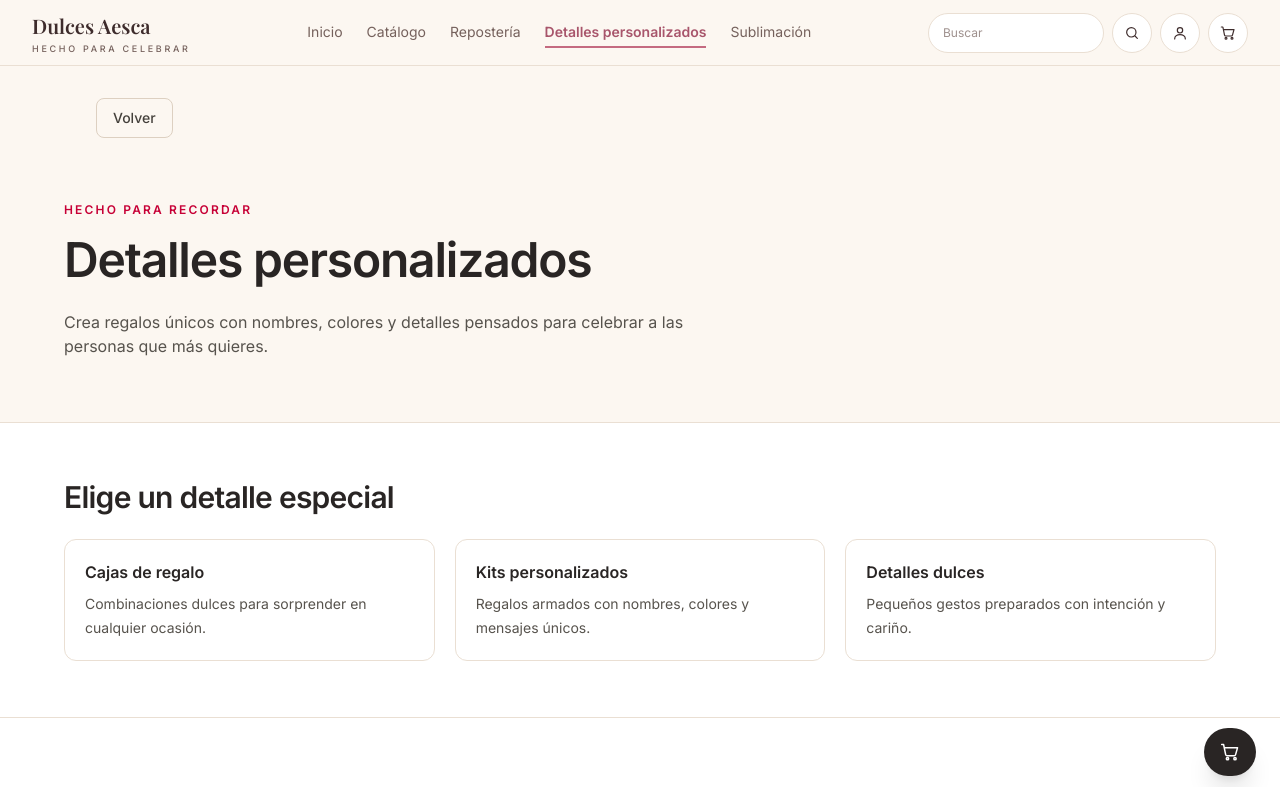
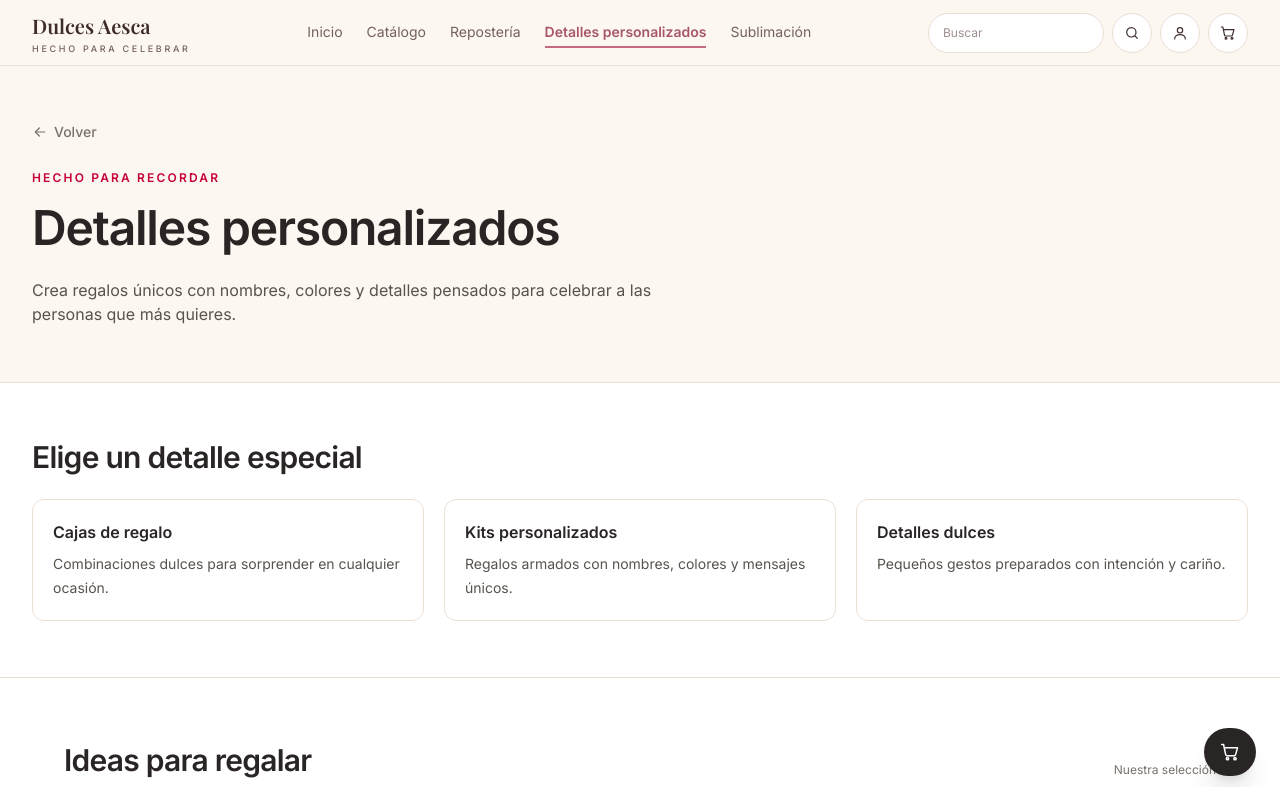
Before and after one commit to AnThony69x/NexoCommerce, a React (Vite) app in the folder frontend-web/: page /detalles in a window 1280 px wide. Shown: the top 787 px of the page. Built offline with nearby package versions, Linux system fonts and the light colour scheme; no server answers.

Commit message:
feat(frontend): integrar boton volver en heroes de seccion
- BackButton redisenado como enlace fantasma integrado dentro del hero
- eliminar la franja suelta de Volver en Reposteria, Detalles y Sublimacion
- cada pagina sigue indicando su seccion (titulo del hero intacto)

```diff
--- a/frontend-web/src/components/bakery/BakeryHero.tsx
+++ b/frontend-web/src/components/bakery/BakeryHero.tsx
@@ -1,8 +1,11 @@
+import BackButton from '../common/BackButton'
+
 export default function BakeryHero() {
   return (
-    <section className="border-b border-stone-200 bg-stone-50 px-4 py-10 sm:px-6 sm:py-14 lg:px-8 lg:py-16">
-      <div className="mx-auto max-w-6xl">
-        <p className="text-xs font-semibold uppercase tracking-[0.18em] text-rose-700">
+    <section className="border-b border-stone-200 bg-stone-50 px-4 py-8 sm:px-6 sm:py-12 lg:px-8 lg:py-14">
+      <div className="mx-auto">
+        <BackButton fallback="/" />
+        <p className="mt-6 text-xs font-semibold uppercase tracking-[0.18em] text-rose-700">
           Hecho para celebrar
         </p>
         <h1 className="mt-3 text-4xl font-semibold leading-tight tracking-tight text-stone-800 sm:text-5xl">
--- a/frontend-web/src/components/common/BackButton.tsx
+++ b/frontend-web/src/components/common/BackButton.tsx
@@ -4,6 +4,11 @@ type BackButtonProps = {
   fallback?: string
 }
 
+/**
+ * Enlace "← Volver" discreto, pensado para integrarse dentro del encabezado
+ * de una página (hero, cabecera de sección) sin caja ni bordes: no compite
+ * con el contenido ni ocupa una franja propia.
+ */
 export default function BackButton({ fallback = '/' }: BackButtonProps) {
   const navigate = useNavigate()
 
@@ -20,8 +25,21 @@ export default function BackButton({ fallback = '/' }: BackButtonProps) {
     <button
       type="button"
       onClick={handleBack}
-      className="inline-flex min-h-10 items-center rounded-lg border border-stone-300 px-4 py-2 text-sm font-medium text-stone-700 hover:border-stone-500"
+      className="group inline-flex items-center gap-1.5 rounded text-sm font-medium text-stone-500 transition-colors hover:text-rose-brand-dark focus-visible:outline-none focus-visible:ring-2 focus-visible:ring-rose-brand/40"
     >
+      <svg
+        aria-hidden="true"
+        viewBox="0 0 24 24"
+        fill="none"
+        stroke="currentColor"
+        strokeWidth="1.8"
+        strokeLinecap="round"
+        strokeLinejoin="round"
+        className="h-4 w-4 transition-transform group-hover:-translate-x-0.5"
+      >
+        <path d="M19 12H5" />
+        <path d="m11 18-6-6 6-6" />
+      </svg>
       Volver
     </button>
   )
--- a/frontend-web/src/components/details/DetailsHero.tsx
+++ b/frontend-web/src/components/details/DetailsHero.tsx
@@ -1,8 +1,11 @@
+import BackButton from '../common/BackButton'
+
 export default function DetailsHero() {
   return (
-    <section className="border-b border-stone-200 bg-stone-50 px-4 py-10 sm:px-6 sm:py-14 lg:px-8 lg:py-16">
-      <div className="mx-auto max-w-6xl">
-        <p className="text-xs font-semibold uppercase tracking-[0.18em] text-rose-700">
+    <section className="border-b border-stone-200 bg-stone-50 px-4 py-8 sm:px-6 sm:py-12 lg:px-8 lg:py-14">
+      <div className="mx-auto">
+        <BackButton fallback="/" />
+        <p className="mt-6 text-xs font-semibold uppercase tracking-[0.18em] text-rose-700">
           Hecho para recordar
         </p>
         <h1 className="mt-3 text-4xl font-semibold leading-tight tracking-tight text-stone-800 sm:text-5xl">
--- a/frontend-web/src/components/sublimation/SublimationHero.tsx
+++ b/frontend-web/src/components/sublimation/SublimationHero.tsx
@@ -1,8 +1,11 @@
+import BackButton from '../common/BackButton'
+
 export default function SublimationHero() {
   return (
-    <section className="border-b border-stone-200 bg-stone-50 px-4 py-10 sm:px-6 sm:py-14 lg:px-8 lg:py-16">
-      <div className="mx-auto max-w-6xl">
-        <p className="text-xs font-semibold uppercase tracking-[0.18em] text-rose-700">
+    <section className="border-b border-stone-200 bg-stone-50 px-4 py-8 sm:px-6 sm:py-12 lg:px-8 lg:py-14">
+      <div className="mx-auto">
+        <BackButton fallback="/" />
+        <p className="mt-6 text-xs font-semibold uppercase tracking-[0.18em] text-rose-700">
           Diseños que cuentan historias
         </p>
         <h1 className="mt-3 text-4xl font-semibold leading-tight tracking-tight text-stone-800 sm:text-5xl">
--- a/frontend-web/src/pages/bakery/BakeryPage.tsx
+++ b/frontend-web/src/pages/bakery/BakeryPage.tsx
@@ -1,4 +1,3 @@
-import BackButton from '../../components/common/BackButton'
 import BakeryCategoryCard from '../../components/bakery/BakeryCategoryCard'
 import BakeryHero from '../../components/bakery/BakeryHero'
 import BakeryProductGrid from '../../components/bakery/BakeryProductGrid'
@@ -19,13 +18,10 @@ export default function BakeryPage() {
 
   return (
     <main>
-        <div className="mx-auto max-w-6xl px-4 pt-8 sm:px-6 lg:px-8">
-          <BackButton fallback="/" />
-        </div>
         <BakeryHero />
 
         <section className="border-b border-stone-200 bg-white px-4 py-10 sm:px-6 sm:py-14 lg:px-8">
-          <div className="mx-auto max-w-6xl">
+          <div className="mx-auto">
             <h2 className="mb-6 text-2xl font-semibold tracking-tight text-stone-800 sm:text-3xl">
               Encuentra algo especial
             </h2>
@@ -47,11 +43,11 @@ export default function BakeryPage() {
         </section>
 
         {loading ? (
-          <div className="mx-auto max-w-6xl px-4 py-10 sm:px-6 lg:px-8">
+          <div className="mx-auto px-4 py-10 sm:px-6 lg:px-8">
             <LoadingState mensaje="Cargando repostería…" />
           </div>
         ) : error ? (
-          <div className="mx-auto max-w-6xl px-4 py-10 sm:px-6 lg:px-8">
+          <div className="mx-auto px-4 py-10 sm:px-6 lg:px-8">
             <ApiErrorState mensaje={error} onReintentar={recargar} />
           </div>
         ) : (
--- a/frontend-web/src/pages/details/DetailsPage.tsx
+++ b/frontend-web/src/pages/details/DetailsPage.tsx
@@ -1,4 +1,3 @@
-import BackButton from '../../components/common/BackButton'
 import DetailsCategoryCard from '../../components/details/DetailsCategoryCard'
 import DetailsHero from '../../components/details/DetailsHero'
 import DetailsProductGrid from '../../components/details/DetailsProductGrid'
@@ -18,13 +17,10 @@ export default function DetailsPage() {
   } = useAsync(() => listarPorCategoria(CATEGORIA_DETALLES), [])
   return (
     <main>
-        <div className="mx-auto max-w-6xl px-4 pt-8 sm:px-6 lg:px-8">
-          <BackButton fallback="/" />
-        </div>
         <DetailsHero />
 
         <section className="border-b border-stone-200 bg-white px-4 py-10 sm:px-6 sm:py-14 lg:px-8">
-          <div className="mx-auto max-w-6xl">
+          <div className="mx-auto">
             <h2 className="mb-6 text-2xl font-semibold tracking-tight text-stone-800 sm:text-3xl">
               Elige un detalle especial
             </h2>
@@ -46,11 +42,11 @@ export default function DetailsPage() {
         </section>
 
         {loading ? (
-          <div className="mx-auto max-w-6xl px-4 py-10 sm:px-6 lg:px-8">
+          <div className="mx-auto px-4 py-10 sm:px-6 lg:px-8">
             <LoadingState mensaje="Cargando detalles…" />
           </div>
         ) : error ? (
-          <div className="mx-auto max-w-6xl px-4 py-10 sm:px-6 lg:px-8">
+          <div className="mx-auto px-4 py-10 sm:px-6 lg:px-8">
             <ApiErrorState mensaje={error} onReintentar={recargar} />
           </div>
         ) : (
--- a/frontend-web/src/pages/sublimation/SublimationPage.tsx
+++ b/frontend-web/src/pages/sublimation/SublimationPage.tsx
@@ -1,4 +1,3 @@
-import BackButton from '../../components/common/BackButton'
 import SublimationHero from '../../components/sublimation/SublimationHero'
 import SublimationOptionCard from '../../components/sublimation/SublimationOptionCard'
 import SublimationProductGrid from '../../components/sublimation/SublimationProductGrid'
@@ -18,13 +17,10 @@ export default function SublimationPage() {
   } = useAsync(() => listarPorCategoria(CATEGORIA_SUBLIMACION), [])
   return (
     <main>
-        <div className="mx-auto max-w-6xl px-4 pt-8 sm:px-6 lg:px-8">
-          <BackButton fallback="/" />
-        </div>
         <SublimationHero />
 
         <section className="border-b border-stone-200 bg-white px-4 py-10 sm:px-6 sm:py-14 lg:px-8">
-          <div className="mx-auto max-w-6xl">
+          <div className="mx-auto">
             <h2 className="mb-6 text-2xl font-semibold tracking-tight text-stone-800 sm:text-3xl">
               Elige cómo empezar
             </h2>
@@ -42,11 +38,11 @@ export default function SublimationPage() {
         </section>
 
         {loading ? (
-          <div className="mx-auto max-w-6xl px-4 py-10 sm:px-6 lg:px-8">
+          <div className="mx-auto px-4 py-10 sm:px-6 lg:px-8">
             <LoadingState mensaje="Cargando sublimación…" />
           </div>
         ) : error ? (
-          <div className="mx-auto max-w-6xl px-4 py-10 sm:px-6 lg:px-8">
+          <div className="mx-auto px-4 py-10 sm:px-6 lg:px-8">
             <ApiErrorState mensaje={error} onReintentar={recargar} />
           </div>
         ) : (
```
